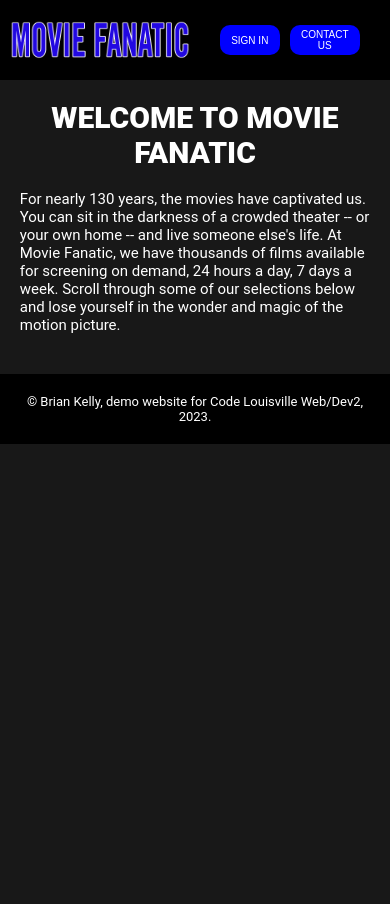
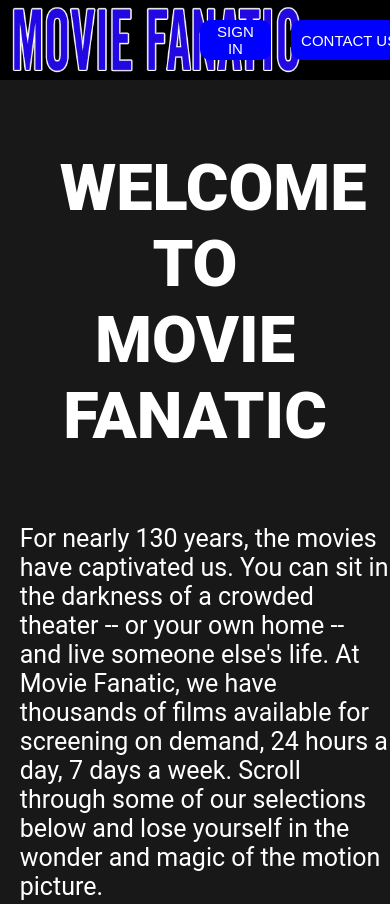
Before and after one commit to BrianKellyTech/Movie-Fanatic, a website: page index.html in a window 390 px wide. Shown: the top 904 px of the page. Before the commit the page ends 844 px from the top, so only its background shows below. Drawn offline with Linux system fonts and the light colour scheme; no server answers.

Commit message:
Changed media queries

```diff
--- a/css/about.css
+++ b/css/about.css
@@ -93,7 +93,7 @@ iframe {
 
 
 /* Tablet Media Query */
-@media screen and (min-width:768px) {
+@media screen and (max-width:768px) {
 
     .movie-detail {
         width: 70%;
@@ -115,7 +115,7 @@ iframe {
 
 /* Desktop Media Query */
 
-@media screen and (min-width:1024px) {
+@media screen and (max-width:1024px) {
 
     .movie-detail {
         width: 50%;
--- a/css/contact.css
+++ b/css/contact.css
@@ -117,7 +117,7 @@ form textarea {
 
 /* Tablet Media Query */
 
-@media screen and (min-width:768px) {
+@media screen and (max-width:768px) {
 
     body {
         background-image: url(/img/theater.jpg);
@@ -156,7 +156,7 @@ form textarea {
 
 /* Desktop Media Query  */
 
-@media screen and (min-width:1024px) {
+@media screen and (max-width:1024px) {
 
     body {
         background-image: url(/img/theater.jpg);
--- a/css/style.css
+++ b/css/style.css
@@ -180,7 +180,7 @@ a {
 
 /* Tablet Media Query */
 
-@media screen and (min-width:768px) {
+@media screen and (max-width:768px) {
 
     a {
         margin-right: unset;
@@ -237,7 +237,7 @@ a {
 
 /* Desktop Media Query  */
 
-@media screen and (min-width:1024px) {
+@media screen and (max-width:1024px) {
 
     a {
         margin-right: unset;
--- a/js/api.js
+++ b/js/api.js
@@ -1,13 +1,13 @@
 //API key from TMDB.org
-let apiKeyTMDB = "9133b11827d7b8a626b0fc37541b0a41";
+const apiKeyTMDB = "9133b11827d7b8a626b0fc37541b0a41";
 
 // Below are the links to various sections of the TMDB API
 
 // API movie images
-let imageURL = "https://image.tmdb.org/t/p/w500";
-let hiresImageURL = "https://image.tmdb.org/t/p/original";
+const imageURL = "https://image.tmdb.org/t/p/w500";
+const hiresImageURL = "https://image.tmdb.org/t/p/original";
 
 //API movie genres
-let genreListURL = "https://api.themoviedb.org/3/genre/movie/list?";
-let movieGenreURL = "https://api.themoviedb.org/3/discover/movie?";
-let movieDetails = "https://api.themoviedb.org/3/movie";
+const genreListURL = "https://api.themoviedb.org/3/genre/movie/list?";
+const movieGenreURL = "https://api.themoviedb.org/3/discover/movie?";
+const movieDetails = "https://api.themoviedb.org/3/movie";
```
